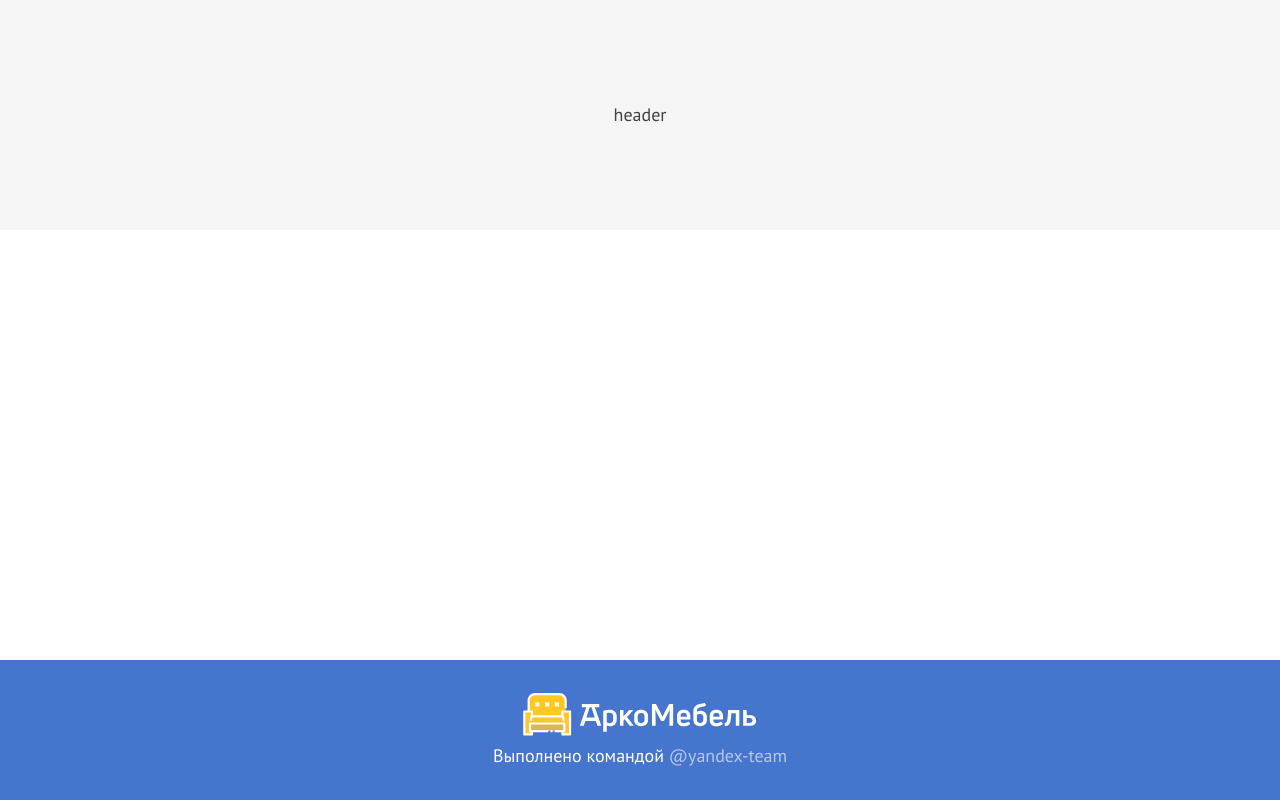
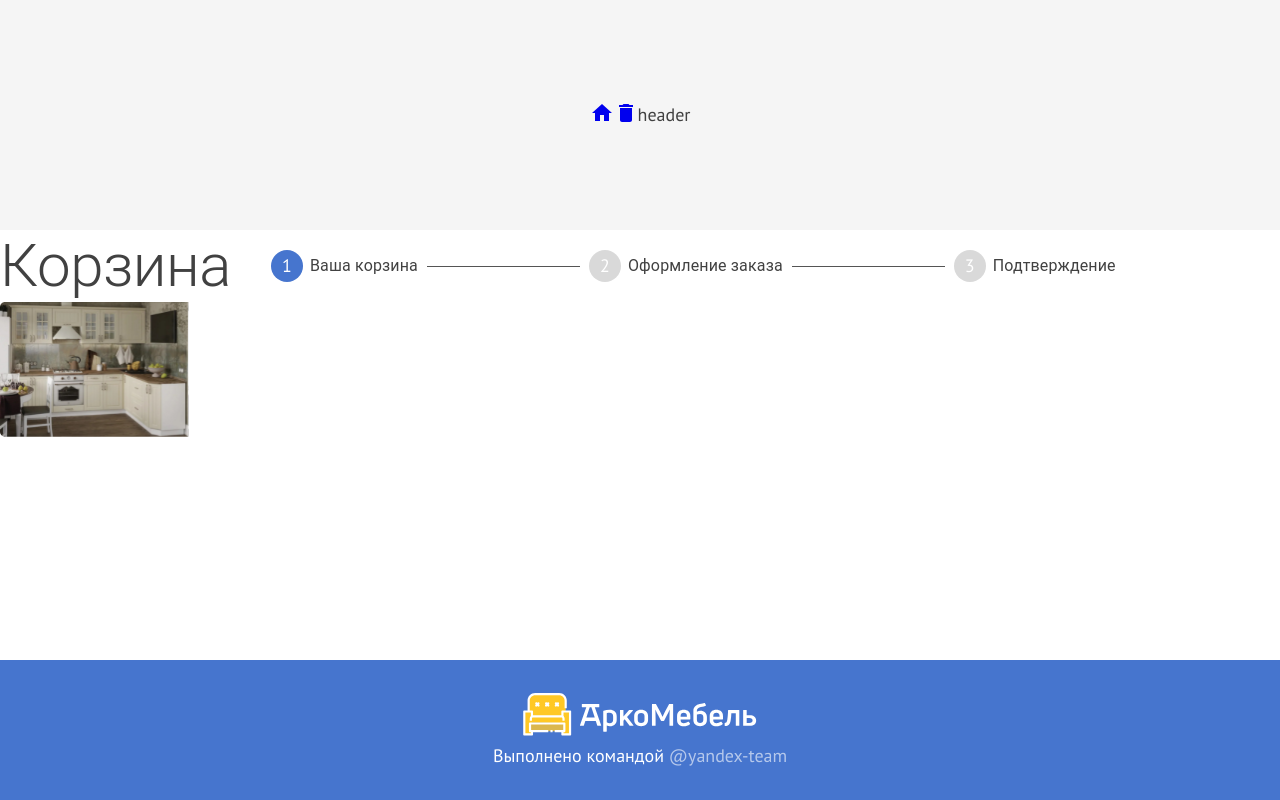
Before and after one commit to arco-furniture/arco-furniture, a React (Create React App) app: page /basket in a window 1280 px wide. Built offline with nearby package versions, Linux system fonts and the light colour scheme.

Commit message:
build: created app and added directory basker

```diff
--- a/src/components/base/Header.tsx
+++ b/src/components/base/Header.tsx
@@ -1,9 +1,20 @@
 import React from "react"
+import DeleteIcon from '@mui/icons-material/Delete';
+import SvgIcon from '@mui/material/SvgIcon';
+import { Link } from "react-router-dom";
 
 const Header: React.FC = () => {
     return (
         <header className="header">
             <div className="header__wrapper">
+                <Link to={"/"}>
+                    <SvgIcon>
+                        <path d="M10 20v-6h4v6h5v-8h3L12 3 2 12h3v8z" />
+                    </SvgIcon>
+                </Link>
+                <Link to={"/basket"}>
+                    <DeleteIcon />
+                </Link>
                 header
             </div>
         </header>
--- a/src/components/base/Main.tsx
+++ b/src/components/base/Main.tsx
@@ -1,7 +1,8 @@
 import React from "react"
 import styles from "../../scss/modules/main.module.scss";
-import {Routes, Route} from "react-router-dom";
-import {Home} from "../../pages/index"
+import { Routes, Route } from "react-router-dom";
+import { Home } from "../../pages/index"
+import { Basket } from "../../pages/index"
 
 const Main: React.FC = () => {
     return (
@@ -9,7 +10,8 @@ const Main: React.FC = () => {
             <div className={styles.content}>
                 <div>
                     <Routes>
-                        <Route path="/" element={<Home/>}/>
+                        <Route path="/" element={<Home />} />
+                        <Route path="/basket" element={<Basket />} />
                     </Routes>
                 </div>
             </div>
--- /dev/null
+++ b/src/pages/basket/Basket.jsx
@@ -0,0 +1,99 @@
+import React from "react"
+import DeleteIcon from '@mui/icons-material/Delete';
+import { Link } from "react-router-dom";
+import { Typography, Box } from "@mui/material";
+import { useDispatch, useSelector } from "react-redux";
+import { testSelector } from "../../redux/test/testSlice";
+import Card from './components/Card';
+
+const circleStyle = {
+    borderRadius: '50%',
+    display: 'flex',
+    justifyContent: 'center',
+    alignItems: 'center',
+    bgcolor: '#4675CE',
+    color: 'white',
+    width: '2rem',
+    height: '2rem',
+    ml: '9px',
+};
+
+const lineStyle = {
+    bgcolor: '#555555',
+    width: '153px',
+    height: '1px',
+    ml: '9px',
+};
+
+const navigationStyle = {
+    ml: '7px',
+};
+
+const Basket = () => {
+    const { count } = useSelector(testSelector);
+
+    return (
+        <section>
+            <Box sx={{
+                display: 'flex',
+                alignItems: 'center'
+            }}>
+                <Typography sx={{
+                    mb: '0',
+                    mr: '31px'
+                }} variant="h2" gutterBottom>
+                    Корзина
+                </Typography>
+                <Box
+                    sx={{
+                        ...circleStyle,
+                    }}
+                >
+                    1
+                </Box>
+                <Typography sx={{
+                    ...navigationStyle
+                }}>
+                    Ваша корзина
+                </Typography>
+                <Box sx={{
+                    ...lineStyle,
+                }} />
+
+                <Box
+                    sx={{
+                        ...circleStyle,
+                        bgcolor: 'rgba(65, 65, 65, 0.2)',
+                    }}
+                >
+                    2
+                </Box>
+                <Typography sx={{
+                    ...navigationStyle
+                }}>
+                    Оформление заказа
+                </Typography>
+                <Box sx={{
+                    ...lineStyle,
+                }} />
+
+                <Box
+                    sx={{
+                        ...circleStyle,
+                        bgcolor: 'rgba(65, 65, 65, 0.2)',
+                    }}
+                >
+                    3
+                </Box>
+                <Typography sx={{
+                    ...navigationStyle
+                }}>
+                    Подтверждение
+                </Typography>
+            </Box>
+            <Card />
+        </section>
+    )
+}
+
+export default Basket;
--- /dev/null
+++ b/src/pages/basket/components/Card.tsx
@@ -0,0 +1,12 @@
+import React from "react"
+import img from '../../../images/card-img.svg';
+
+const Card: React.FC = () => {
+    return (
+        <section >
+            <img src={img} alt='img' />
+        </section>
+    )
+}
+
+export default Card;
--- a/src/pages/index.tsx
+++ b/src/pages/index.tsx
@@ -1 +1,2 @@
-export {default as Home} from './home/Home';
+export { default as Home } from './home/Home';
+export { default as Basket } from './basket/Basket';
```
Also changed, not shown: src/components/app/App.tsx (+5 -4 lines), src/images/card-img.svg (added).
